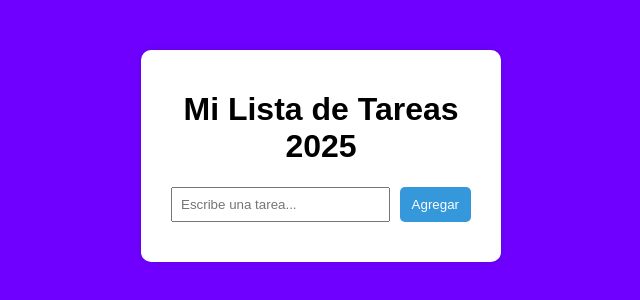
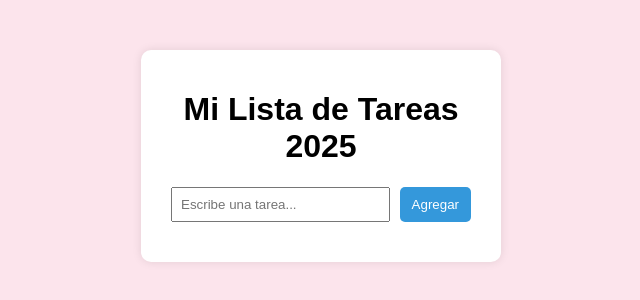
Before and after one commit to cesarkey2/registro-tareas-git, a plain HTML site: page index.html in a window 1280 px wide. Shown: the whole page, without its empty margins (319-959 px from the left). Drawn offline with Linux system fonts and the light colour scheme.

Commit message:
Actualizar fondo principal

```diff
--- a/style.css
+++ b/style.css
@@ -1,6 +1,6 @@
 body {
     font-family: Arial, sans-serif;
-    background-color: #6f00ff; /* MORADO CLARO */
+    background-color: #fce4ec; /* rosa claro */
     display: flex;
     justify-content: center;
     margin-top: 50px;
```
